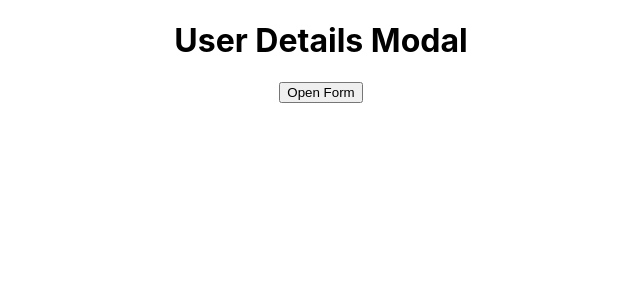
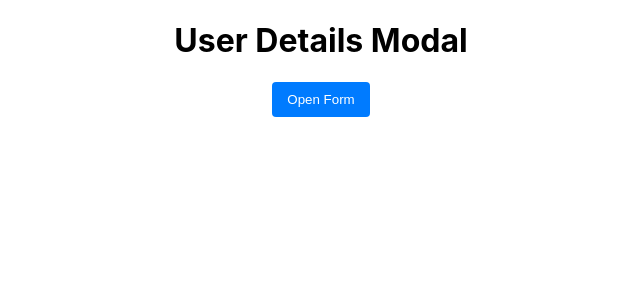
Before and after one commit to Pankaj8839/xmodal-pankaj8839, a React (Create React App) app: page / in a window 1280 px wide. Shown: the top 300 px of the page, without its empty margins (319-959 px from the left). Built offline with nearby package versions, Linux system fonts and the light colour scheme.

Commit message:
please pass'

```diff
--- a/src/App.css
+++ b/src/App.css
@@ -53,3 +53,15 @@ input {
 .submit-button:hover {
   background-color: #0056b3;
 }
+
+.bth{
+  background-color: #007bff;
+  color: white;
+  padding: 10px 15px;
+  border: none;
+  border-radius: 4px;
+  cursor: pointer;
+}
+ .bth:hover {
+  background-color: #0056b3;
+}
--- a/src/App.js
+++ b/src/App.js
@@ -29,7 +29,7 @@ function App() {
   return (
     <div className="App">
       <h1>User Details Modal</h1>
-      <button onClick={() => setModalIsOpen(true)}>Open Form</button>
+      <button onClick={() => setModalIsOpen(true)} className='bth'>Open Form</button>
 
       {modalIsOpen && (
         <div
```
